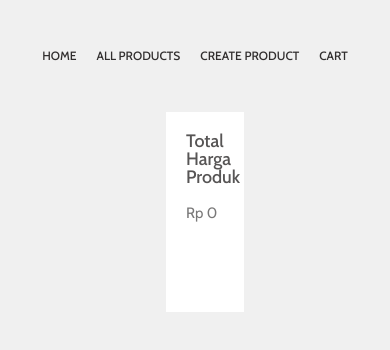
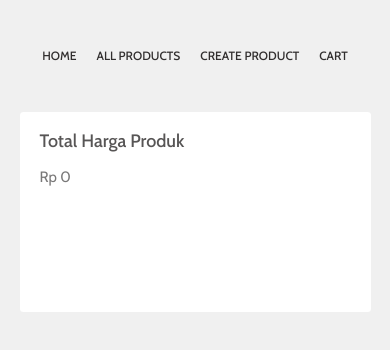
Before and after one commit to rlawlsyoung/plugo-e-commerce, a React (Vite) app: page /cart in a window 390 px wide. Shown: the top 350 px of the page. Built offline with nearby package versions, Linux system fonts and the light colour scheme.

Commit message:
[Add] 반응형 디자인 추가

```diff
--- a/src/components/cart/product.tsx
+++ b/src/components/cart/product.tsx
@@ -1,6 +1,6 @@
 import styled from "styled-components";
 
-import { darkGreen, lightDarkGreen } from "../../styles/theme";
+import { darkGreen, lightDarkGreen, responsive } from "../../styles/theme";
 
 interface Props {
   name: string | undefined;
@@ -31,6 +31,10 @@ const StyledProduct = styled.div`
   margin-bottom: 10px;
   border-radius: 3.5px;
   background-color: white;
+
+  @media ${responsive.tablet} {
+    width: 90vw;
+  }
 `;
 
 const Image = styled.img`
--- a/src/components/cart/sum.tsx
+++ b/src/components/cart/sum.tsx
@@ -4,7 +4,7 @@ import styled from "styled-components";
 
 import { cartAtom } from "../../atom";
 import { CartProductType } from "../../pages/product-detail";
-import { darkGreen, lightDarkGreen } from "../../styles/theme";
+import { darkGreen, lightDarkGreen, responsive } from "../../styles/theme";
 
 const Sum = () => {
   const cart = useRecoilValue<CartProductType[]>(cartAtom);
@@ -32,6 +32,12 @@ const StyledSum = styled.div`
   height: 200px;
   padding: 20px;
   margin-left: 20px;
+  border-radius: 3.5px;
+
+  @media ${responsive.tablet} {
+    margin: 0;
+    width: 90vw;
+  }
 `;
 
 const Text = styled.p`
--- a/src/pages/cart.tsx
+++ b/src/pages/cart.tsx
@@ -5,6 +5,7 @@ import Product from "../components/cart/product";
 import Sum from "../components/cart/sum";
 import { cartAtom } from "../atom";
 import { CartProductType } from "./product-detail";
+import { responsive } from "../styles/theme";
 
 const Cart = () => {
   const [cart, setCart] = useRecoilState<CartProductType[]>(cartAtom);
@@ -30,6 +31,11 @@ const StyledCart = styled.div`
   justify-content: center;
   margin-top: 112px;
   margin-bottom: 60px;
+
+  @media ${responsive.tablet} {
+    flex-direction: column;
+    align-items: center;
+  }
 `;
 
 const ProductsWrapper = styled.div`
```
